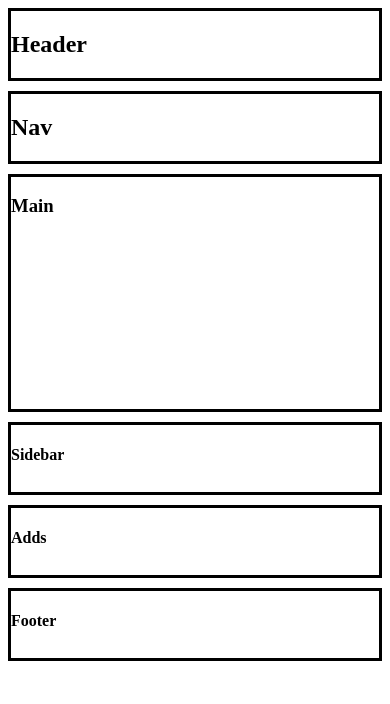
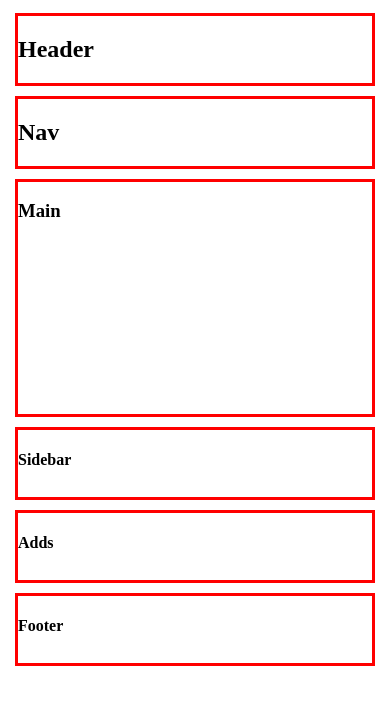
Before and after one commit to xweret/grid-maqueta-Mobile, a plain HTML site: page index.html in a window 390 px wide. Drawn offline with Linux system fonts and the light colour scheme.

Commit message:
Maqueta mobile con grid
Terminada 👍

```diff
--- a/style.css
+++ b/style.css
@@ -2,6 +2,8 @@
     grid-template-columns: 1fr 1fr 1fr 1fr;
     grid-template-rows: 1fr 1fr 1fr 1fr 1fr 1fr 1fr 1fr;
     gap: 10px 90px;
+    padding: 5px;
+    margin: 2px;
     grid-auto-flow: row;
     grid-template-areas:
       "header header header header"
@@ -15,19 +17,19 @@
   }
 
   .header { grid-area: header;
-    border: 3px solid black}
+    border: 3px solid red}
 
   .nav { grid-area: nav;
-    border: 3px solid black}
+    border: 3px solid red}
 
   .main { grid-area: main;
-    border: 3px solid black}
+    border: 3px solid red}
 
   .sidebar { grid-area: sidebar;
-    border: 3px solid black}
+    border: 3px solid red}
 
   .ads { grid-area: ads;
-    border: 3px solid black }
+    border: 3px solid red}
 
   .footer { grid-area: footer;
-    border: 3px solid black }
+    border: 3px solid red}
```
